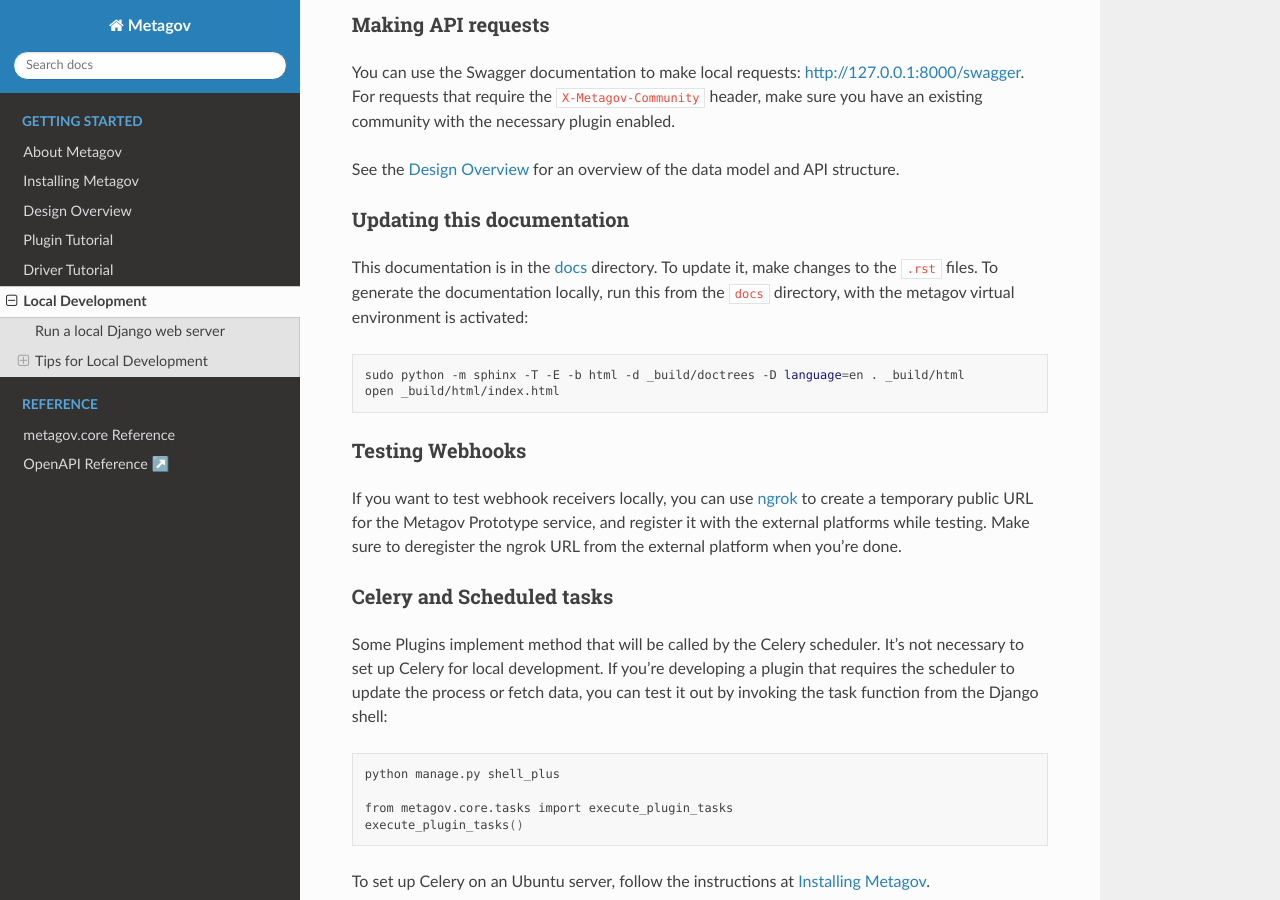
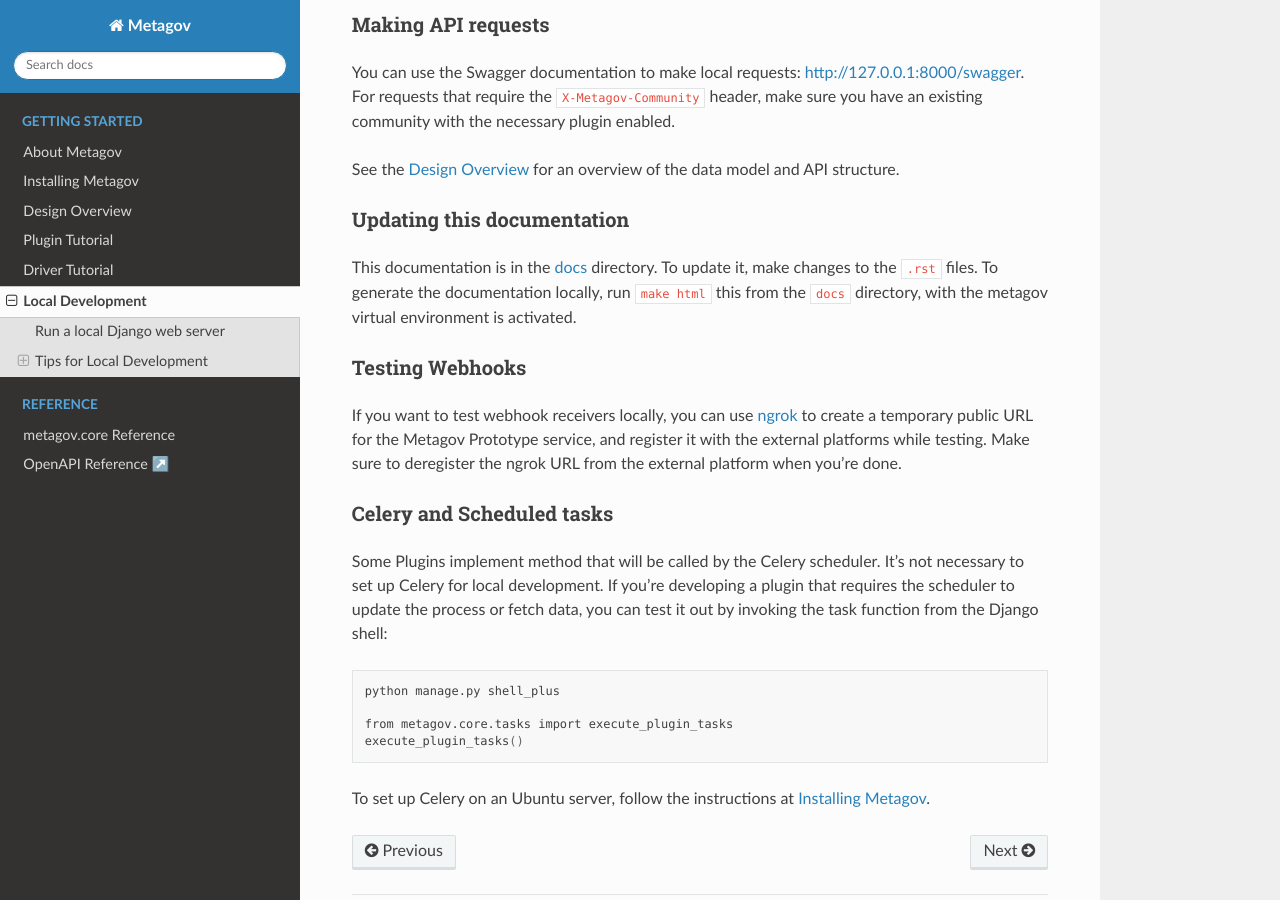
Before and after one commit to metagov/gateway, a Sphinx documentation site: the page built from docs/development.rst, in a window 1280 px wide and 900 px high, scrolled down 2441 px. Built offline with Sphinx 7.4.7 and the Read the Docs theme 2.0.0, drawn with Linux system fonts in a browser that asks for light colours.

Commit message:
Fix command to build docs

```diff
--- a/docs/development.rst
+++ b/docs/development.rst
@@ -146,13 +146,7 @@
 
 This documentation is in the `docs <https://github.com/metagov/metagov-prototype/tree/master/docs>`_ directory.
 To update it, make changes to the ``.rst`` files.
-To generate the documentation locally, run this from the ``docs`` directory, with the metagov virtual environment is activated:
-
-.. code-block:: shell
-
-    sudo python -m sphinx -T -E -b html -d _build/doctrees -D language=en . _build/html
-    open _build/html/index.html
-
+To generate the documentation locally, run ``make html`` this from the ``docs`` directory, with the metagov virtual environment is activated.
 
 Testing Webhooks
 ----------------
```
